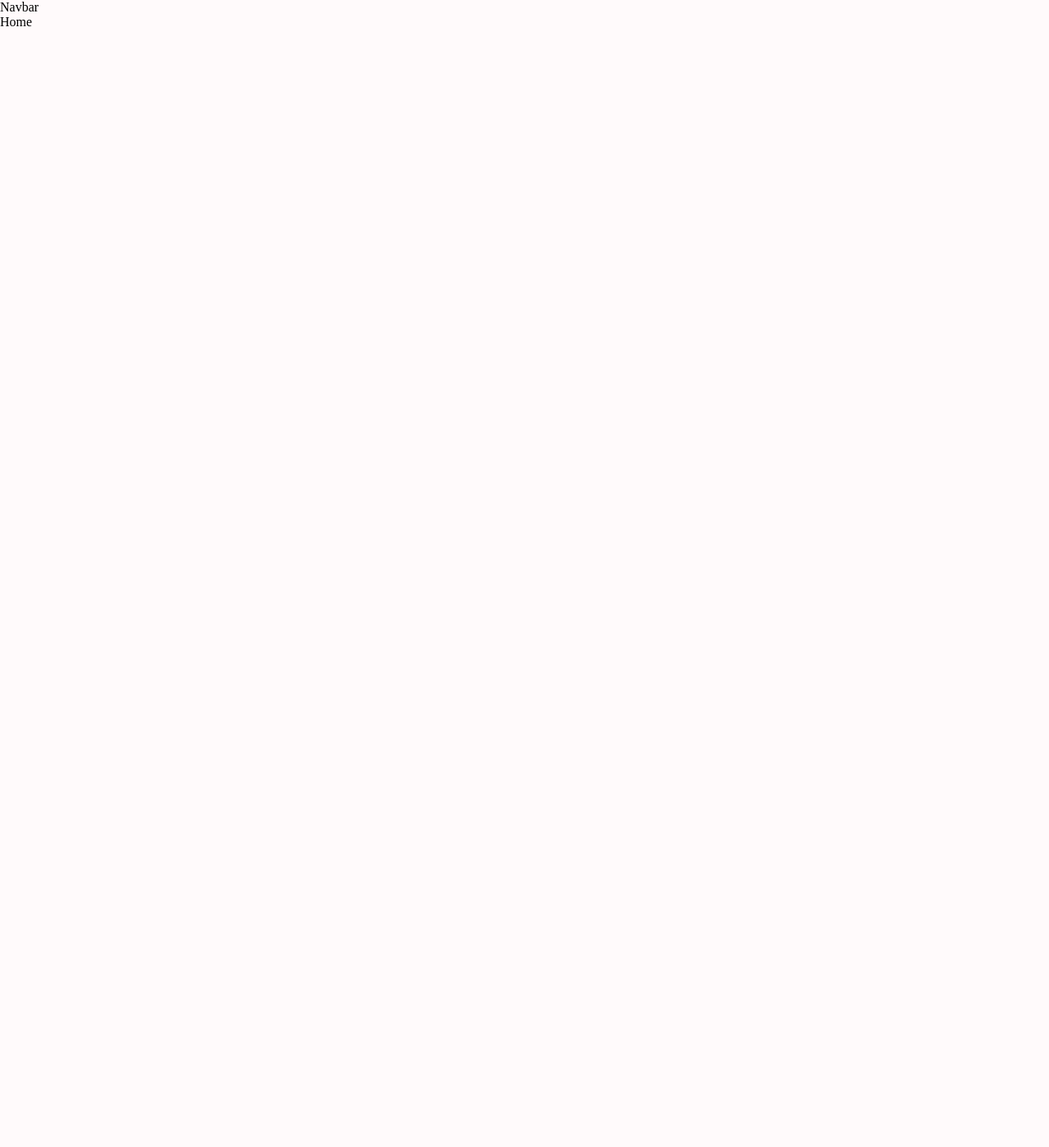
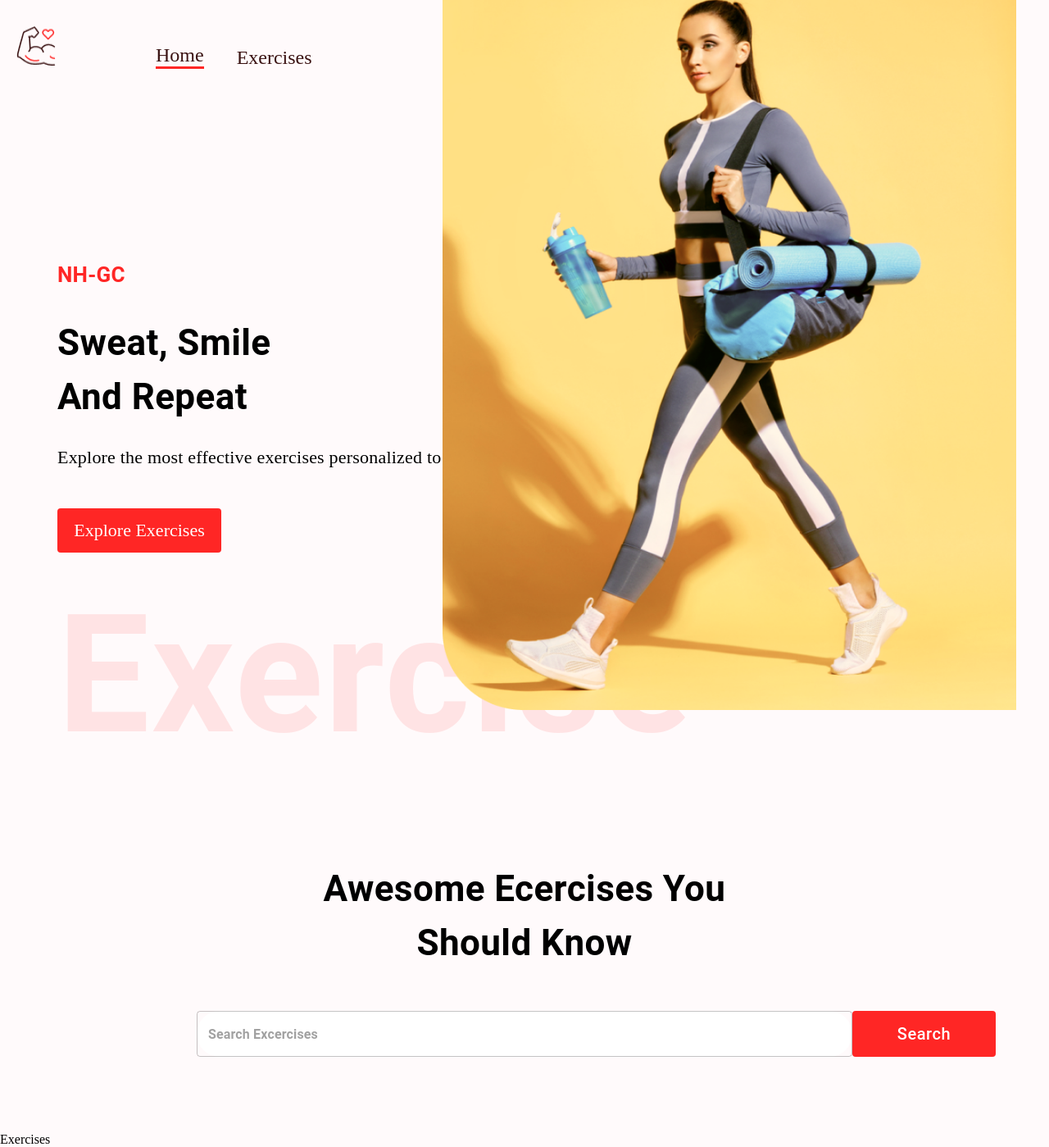
Before and after one commit to haani0090/nh-gc, a React (Create React App) app: page / in a window 1280 px wide. Shown: the whole page at 82% size. Before the commit the page ends 800 px from the top, so only its background shows below. Built offline with nearby package versions, Linux system fonts and the light colour scheme; no server answers.

Commit message:
search functionality added

```diff
--- a/public/index.html
+++ b/public/index.html
@@ -24,7 +24,7 @@
       work correctly both with client-side routing and a non-root public URL.
       Learn how to configure a non-root public URL by running `npm run build`.
     -->
-    <title>React App</title>
+    <title>nh-gc</title>
   </head>
   <body>
     <noscript>You need to enable JavaScript to run this app.</noscript>
--- /dev/null
+++ b/src/components/Exercises.js
@@ -0,0 +1,9 @@
+import React from 'react'
+
+const Exercises = () => {
+  return (
+    <div>Exercises</div>
+  )
+}
+
+export default Exercises
--- /dev/null
+++ b/src/components/HeroBanner.js
@@ -0,0 +1,28 @@
+import React from 'react';
+import { Box, Stack, Typography } from '@mui/material';
+
+import HeroBannerImage from '../assets/images/banner.png';
+
+
+//typography is same as p tag
+const HeroBanner = () => (
+  <Box sx={{ mt: { lg: '212px', xs: '70px' }, ml: { sm: '50px' } }} position="relative" p="20px">
+    <Typography color="#FF2625" fontWeight="600" fontSize="26px">NH-GC</Typography>
+    <Typography fontWeight={700} sx={{ fontSize: { lg: '44px', xs: '40px' } }} mb="23px" mt="30px">
+      Sweat, Smile <br />
+      And Repeat
+    </Typography>
+    <Typography fontSize="22px" fontFamily="Alegreya" lineHeight="35px">
+    Explore the most effective exercises personalized to you
+    </Typography>
+    <Stack>
+      <a href="#exercises" style={{ marginTop: '45px', textDecoration: 'none', width: '200px', textAlign: 'center', background: '#FF2625', padding: '14px', fontSize: '22px', textTransform: 'none', color: '#fff', borderRadius: '4px' }}>Explore Exercises</a>
+    </Stack>
+    <Typography fontWeight={600} color="#FF2625" sx={{ opacity: '0.1',  fontSize: '200px' }}>
+      Exercise
+    </Typography>
+    <img src={HeroBannerImage} alt="hero-banner" className="hero-banner-img" />
+  </Box>
+);
+
+export default HeroBanner;
--- a/src/components/Navbar.js
+++ b/src/components/Navbar.js
@@ -1,9 +1,39 @@
-import React from 'react'
+import { Stack } from "@mui/material";
+import React from "react";
+import { Link } from "react-router-dom";
+import Logo from "../assets/images/Logo.png";
 
 const Navbar = () => {
   return (
-    <div>Navbar</div>
-  )
-}
+    <Stack
+      direction="row"
+      justifyContent="space-arround"
+      sx={{ gap: { sm: "122px ", xs: "40px" }, mt: { sm: "32px", xs: "20px" },justifyContent:'none' }}px='20px'
+    >
+      <Link to="/">
+        <img src={Logo} alt="logo" style={{ width: "48px", height: "48px" }} />
+      </Link>
+      <Stack direction="row" gap="40px" fontSize="24px" alignItems="flex-end">
+        <Link
+          to="/"
+          style={{
+            textDecoration: "none",
+            color: "#3A1212",
+            borderBottom: "3px solid #FF2625",
+          }}
+        >
+          Home  </Link>
+          <a
+            href="#exercises"
+            style={{ textDecoration: "none", color: "#3A1212" }}
+          >
+            {" "}
+            Exercises
+          </a>
 
-export default Navbar
+      </Stack>
+    </Stack>
+  );
+};
+
+export default Navbar;
--- /dev/null
+++ b/src/components/SearchExercises.js
@@ -0,0 +1,90 @@
+import React, { useState, useEffect } from "react";
+
+import { Box, Stack, Button, TextField, Typography } from "@mui/material";
+import{ exerciseOptions,fetchData} from '../utils/fetchData'
+
+
+const SearchExercises = () => {
+  const [search, setSearch] = useState('');
+  const [exercises,setExercises] = useState([]);
+ const [bodyParts, setBodyParts] = useState([])
+  //it fetch the catg whenever page load, dependency array is empty coz we call it only once on start
+
+  useEffect(() => {
+  const fetchExerciseData =async ()=>{
+    const bodyPartsdata= await fetchData('https://exercisedb.p.rapidapi.com/exercise/bodyPartLists',exerciseOptions);
+  setBodyParts(['all', ...bodyPartsdata]);
+  }
+  fetchExerciseData();
+  }, [])
+
+
+
+  const handleSearch = async () =>{
+    if(search){
+      const exerciseData =await fetchData('https://exercisedb.p.rapidapi.com/exercise',exerciseOptions);
+    const searcedExercise = exerciseData.filter(
+      (exercise)=> exercise.name.toLowerCase().includes(search)
+      || exercise.target.toLowerCase().includes(search)
+      || exercise.equipment.toLowerCase().includes(search)
+      || exercise.bodypart.toLowerCase().includes(search)
+    );
+    setSearch('');
+    setExercises(searcedExercise);
+    }
+  }
+
+  return (
+    <Stack alignItems="center" mt="37px" justifyContent="center" p="20px">
+      <Typography
+        fontWeight={700}
+        sx={{ fontSize: { lg: "44px", xs: "30px" } }}
+        mb="50px"
+        textAlign="center"
+      >
+        Awesome Ecercises You <br />
+        Should Know
+      </Typography>
+      <Box position="reltive" mb="72px">
+        <TextField
+          sx={{
+            input: {
+              fontWeight: "700",
+              border: "#3A1212",
+              borderRadius: "4px",
+            },
+            width: { lg: "800px", xs: "350px" },
+            backgroundColor: "#fff",
+            borderRadius: "40px",
+          }}
+          height="76px"
+          value={search}
+          onChange={(e) => setSearch(e.target.value.toLowerCase())}
+          placeholder="Search Excercises"
+          type="text"
+        />
+        <Button
+          className="search-btn"
+          sx={{
+            bgcolor: "#FF2625",
+            color: "#fff",
+            textTransform: "none",
+            width: { lg: "175px", xs: "80px" },
+            fontSize: { lg: "20px", xs: "14px" },
+            height: "56px",
+            position: "absolute",
+          }}
+          onCLick={handleSearch}
+        >
+          Search
+        </Button>
+      </Box>
+    </Stack>
+  );
+};
+
+export default SearchExercises;
+
+// TODOs search logic??
+// TODO function handleSearch  error
+// async in  handleSearch function take some time to load data from the api
--- a/src/pages/Home.js
+++ b/src/pages/Home.js
@@ -1,8 +1,16 @@
 import React from 'react'
+import {Box} from '@mui/material'
+import HeroBanner from '../components/HeroBanner'
+import SearchExercises from '../components/SearchExercises'
+import Exercises from '../components/Exercises'
 
 const Home = () => {
   return (
-    <div>Home</div>
+    <Box>
+    <HeroBanner/>
+    <SearchExercises/>
+    <Exercises/>
+    </Box>
   )
 }
 
--- /dev/null
+++ b/src/utils/fetchData.js
@@ -0,0 +1,28 @@
+//connection with APi
+//fetching the 'url' and providing the additional 'options' to the site 'url,options' params are here
+
+
+
+export const exerciseOptions = {
+  method: 'GET',
+  headers: {
+    'X-RapidAPI-Host': 'exercisedb.p.rapidapi.com',
+    'X-RapidAPI-Key': process.env.REACT_APP_API_KEY,
+  },
+};
+
+export const youtubeOptions = {
+  method: 'GET',
+  headers: {
+    'X-RapidAPI-Host': 'youtube-search-and-download.p.rapidapi.com',
+    'X-RapidAPI-Key': process.env.REACT_APP_API_YT_KEY,
+  },
+};
+
+export const fetchData = async (url, options) => {
+  const res = await fetch(url, options);
+// extracting Data
+  const data = await res.json();
+
+  return data;
+};
```
Also changed, not shown: src/components/Footer.js (added, +9 -0 lines), 1 other file (tests, documents, lock files or other folders).
